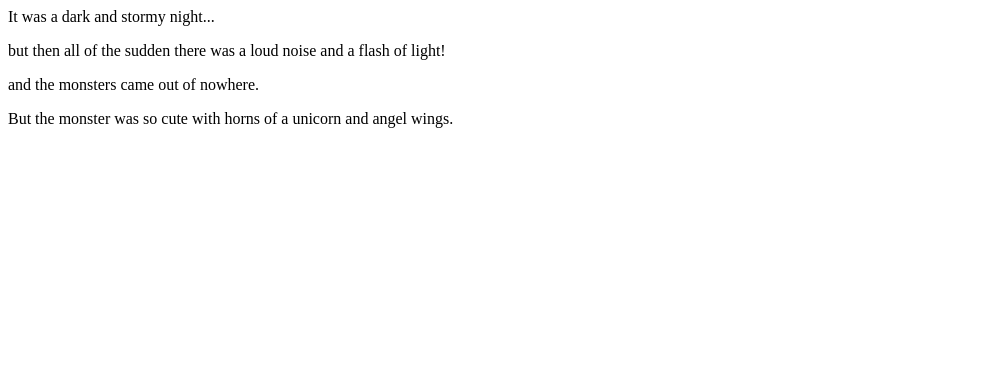
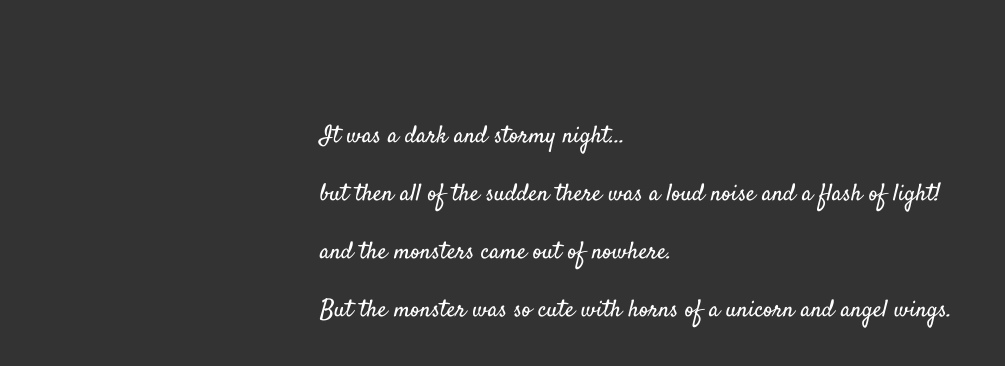
Before and after one commit to Woongdre/fireside-story, a plain HTML site: page index.html in a window 1280 px wide. Shown: the whole page, without its empty margins (0-1005 px from the left). Drawn offline with Linux system fonts and the light colour scheme.

Commit message:
fixed problem with stylechange

```diff
--- a/index.html
+++ b/index.html
@@ -1,6 +1,9 @@
 <html>
-  <body>
+  <head>
     <link href="https://fonts.googleapis.com/css?family=Satisfy" rel="stylesheet">
+    <link href="style.css" rel="stylesheet" type="text/css">
+  </head>
+<body>
     <p>It was a dark and stormy night...</p>
     <p>but then all of the sudden there was a loud noise and a flash of light!</p>
     <p>and the monsters came out of nowhere.</p>
```
